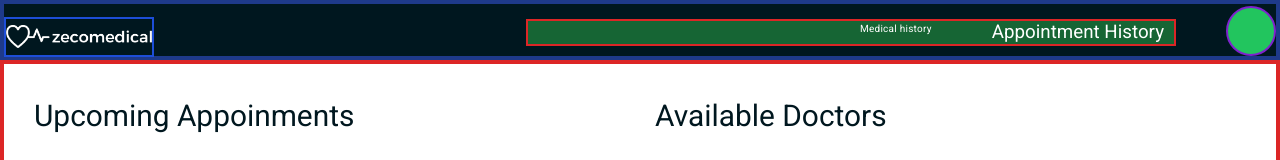
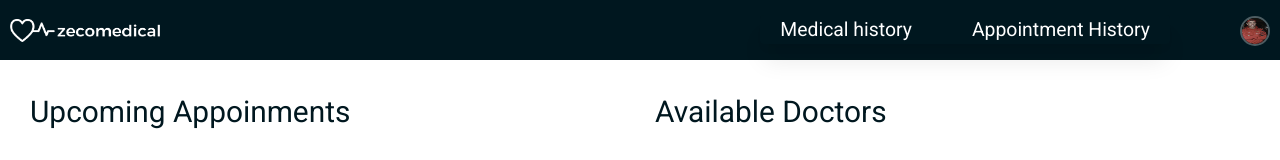
Before and after one commit to nkemahjunior/zecomedical, a Next.js app: page /patient/home in a window 1280 px wide. Shown: the top 160 px of the page. Built offline with nearby package versions, Linux system fonts and the light colour scheme; a web font is replaced by a local one.

Commit message:
nav bar fix

```diff
--- a/src/COMPONENTS/PATIENT COMPONENTS/AvailableDoctorModalDetails.tsx
+++ b/src/COMPONENTS/PATIENT COMPONENTS/AvailableDoctorModalDetails.tsx
@@ -42,9 +42,9 @@ export default function AvailableDoctorModalDetails() {
                 px-4  sm:px-[6rem]  md:px-[10rem] lg:px-[18rem]
             `}>
 
-                <div className=" w-full  h-fit border-0 border-solid border-green-600">
+                <div className=" w-full space-y-[2rem] lg:space-y-[4rem]  h-fit border-0 border-solid border-green-600">
 
-                    <h3 className={`mt-6 mb-6 text-center font-semibold  ${textStylesH3}`}>Book appointment</h3>
+                    <h3 className={` text-center font-semibold  ${textStylesH3}`}>Book appointment</h3>
 
                     <form action=""
                         onSubmit={handleSubmit(onSubmitForm)}
@@ -166,6 +166,8 @@ export default function AvailableDoctorModalDetails() {
 
 
                     </form>
+
+
                 </div>
 
             </div>
--- a/src/COMPONENTS/PATIENT COMPONENTS/PatientHome.tsx
+++ b/src/COMPONENTS/PATIENT COMPONENTS/PatientHome.tsx
@@ -43,7 +43,7 @@ export default function PatientHome() {
 
 
             {/* mt is thesame value as the height of the nav bar, don't change it boy */}
-            <div className={`fixedl mt-[4rem] sm:mt-[6rem] lg:grid lg:grid-cols-2 lg:gap-x-12 2xl:gap-x-32 border-solid border-4 border-red-600
+            <div className={`fixedl mt-[4rem] sm:mt-[6rem] 2xl:mt-[7.9rem] lg:grid lg:grid-cols-2 lg:gap-x-12 2xl:gap-x-32 border-solid border-0 border-red-600
                 px-2 pb-4 sm:px-20 sm:pb-6  md:px-36 md:pb-8 lg:px-12 lg:pb-14 2xl:px-[18rem] 2xl:pb-24
             `}>
 
--- a/src/COMPONENTS/PATIENT COMPONENTS/PatientLogo.tsx
+++ b/src/COMPONENTS/PATIENT COMPONENTS/PatientLogo.tsx
@@ -4,9 +4,9 @@ import Image from "next/image";
 
 export default function PatientLogo() {
     return (
-        <div className={`border-solid border-2 border-blue-700 h-full sm:h-[4rem] w-[9rem] lg:w-[15rem]  relative
-
-        sm:mt-[0.8rem] md:mt-[1rem] 2xl:mt-[0.4rem]  md:w-[12rem]   2xl:w-[25rem]
+        <div className={` relative
+        border-solid border-0 border-blue-700 h-full sm:h-[4rem] w-[9rem] lg:w-[15rem] 2xl:w-[20rem]
+        sm:mt-[0.5rem] lg:mt-[0.3rem] xl:mt-[0.8rem] 2xl:mt-[0.6rem]  md:w-[12rem]
         `}>
 
         <Image className="block"  src={"/logo3.png"} alt="logo" fill={true} quality={100} priority={true}  style={{objectFit:"contain"}}/>
--- a/src/COMPONENTS/PATIENT COMPONENTS/PatientNavBar.tsx
+++ b/src/COMPONENTS/PATIENT COMPONENTS/PatientNavBar.tsx
@@ -1,9 +1,10 @@
 'use client'
 import { useEffect, useRef, useState } from "react";
-import { navHeight_2xl, navHeight_phones, navHeight_sm } from "../GENERAL_STYLES/general";
+import { navHeight_2xl, navHeight_phones, navHeight_sm, textStylesBody } from "../GENERAL_STYLES/general";
 import Logo from "../HOMEPAGE/Logo";
 import PatientLogo from "./PatientLogo";
 import "../HOMEPAGE/Hamburger.css";
+import Image from "next/image";
 
 
 
@@ -72,7 +73,8 @@ export default function PatientNavBar() {
             {/**NAVIGATION BAR */}
                 <nav className={`fixed top-0 w-screen z-[100] h-[4rem]
                 sm:h-[6rem] 2xl:h-fit  max-w-[100%]  transition-colors duration-75
-                border-solid border-4 border-blue-900 bg-[#00171F]
+                border-solid border-0 border-blue-900 bg-[#00171F]
+                px-2  sm:px-4   2xl:py-6
                 `} >
 
 
@@ -81,41 +83,42 @@ export default function PatientNavBar() {
                     <PatientLogo/>
 
 
-
-                    <ul className={`  border-2 border-solid border-red-600 w-[13rem] md:w-[15rem] lg:w-[18rem] xl:w-[65rem] px-4
-                    absolute  right-0 top-6   xl:right-[10rem] xl:flex   xl:justify-end xl:gap-x-[6rem]
-                    font-medium text-base sm:text-lg md:text-xl lg:text-2xl xl:text-3xl 2xl:text-4xl text-white bg-green-800
-
+                    {/* text-base sm:text-lg md:text-xl lg:text-2xl xl:text-3xl 2xl:text-4xl w-[13rem] md:w-[15rem] lg:w-[18rem] xl:w-[65rem]*/}
+                    <ul className={` space-y-[1rem] xl:space-y-0  w-fit px-6 lg:px-8 py-8 xl:py-0 rounded-md shadow-xl
+                    absolute  right-2 sm:right-4 top-[3.5rem] sm:top-[5.2rem] md:top-[5.1rem]  xl:top-6   xl:right-[10rem]
+                     xl:flex   xl:justify-end xl:gap-x-[6rem]
+                     ${textStylesBody} text-white bg-[#00171F]
+                    border-t-2  border-[#003459] border-solid xl:border-none
                     ${show ? '1024Down:translate-x-[-0%] 1024Down:transition 1024Down:duration-[0.7s]':'  1024Down:translate-x-[1000px] 1024Down:transition 1024Down:duration-[0.7s]   '} `} ref={refToggle}>
 
 
-                        <div className=" flex justify-end xl:hidden"><button onClick={hideNav}>X</button></div>
+                        {/* <div className=" flex justify-end xl:hidden"><button onClick={hideNav}>X</button></div> */}
 
-
-                        <li  className={` xl:hover:text-[#ccd1d2] tracking-wide
-                         transition-colo2787rs delay-75
-                        ${show ? '1024Down:translate-x-[-0%] 1024Down:transition 1024Down:duration-[0.7s] 1024Down:delay-[0.5s]':' 1024Down:translate-x-[110%] 1024Down:transition 1024Down:duration-[0.7s] 1024Down:delay-[1s]'}
+                        {/**this two links are available on all screens*/}
+                        <li  className={` xl:hover:text-[#ccd1d2]
+                         transition-colors delay-75
+                        ${show ? '1024Down:translate-x-[-0%] 1024Down:transition 1024Down:duration-[0.6s] 1024Down:delay-[0.5s]':' 1024Down:translate-x-[110%] 1024Down:transition 1024Down:duration-[0.6s] 1024Down:delay-[1s]'}
 
                              `}>Medical history</li>
 
                         <li  className={` xl:hover:text-[#ccd1d2]
                          transition-colors delay-75
-                        ${show ? '1024Down:translate-x-[-0%] 1024Down:transition 1024Down:duration-[0.7s] 1024Down:delay-[0.6s]':' 1024Down:translate-x-[110%] 1024Down:transition 1024Down:duration-[0.7s] 1024Down:delay-[1s]'}
+                        ${show ? '1024Down:translate-x-[-0%] 1024Down:transition 1024Down:duration-[0.6s] 1024Down:delay-[0.6s]':' 1024Down:translate-x-[110%] 1024Down:transition 1024Down:duration-[0.6s] 1024Down:delay-[1s]'}
 
                         `}>Appointment History</li>
 
 
-                            {/**this links are available on lg and below */}
+                        {/**this two links are available only on lg and below */}
                         <li  className={` xl:hidden
                          transition-colors delay-75
-                        ${show ? '1024Down:translate-x-[-0%] 1024Down:transition 1024Down:duration-[0.7s] 1024Down:delay-[0.7s]':' 1024Down:translate-x-[110%] 1024Down:transition 1024Down:duration-[0.7s] 1024Down:delay-[1s]'}
+                        ${show ? '1024Down:translate-x-[-0%] 1024Down:transition 1024Down:duration-[0.6s] 1024Down:delay-[0.7s]':' 1024Down:translate-x-[110%] 1024Down:transition 1024Down:duration-[0.6s] 1024Down:delay-[1s]'}
 
                         `}>Settings</li>
 
 
                         <li  className={` xl:hidden
                          transition-colors delay-75
-                        ${show ? '1024Down:translate-x-[-0%] 1024Down:transition 1024Down:duration-[0.7s] 1024Down:delay-[0.8s]':' 1024Down:translate-x-[110%] 1024Down:transition 1024Down:duration-[0.7s] 1024Down:delay-[1s]'}
+                        ${show ? '1024Down:translate-x-[-0%] 1024Down:transition 1024Down:duration-[0.6s] 1024Down:delay-[0.8s]':' 1024Down:translate-x-[110%] 1024Down:transition 1024Down:duration-[0.6s] 1024Down:delay-[1s]'}
 
                         `}>Logout</li>
 
@@ -125,28 +128,39 @@ export default function PatientNavBar() {
                     </ul>
 
                     {/**this links are available on xl and above */}
-                    <ul className={`hidden  xl:block xl:absolute xl:right-0 border-2 border-solid border-yellow-500 h-[25rem] w-[15rem] bg-yellow-700
-                        ${show2 ? 'xl:translate-x-[-0%] xl:transition xl:duration-[0.7s]':'  xl:translate-x-[1000px] xl:transition xl:duration-[0.7s]   xl:z-10 ' }
+                    <ul className={`hidden xl:block  xl:absolute xl:right-0  top-[5.4rem]   w-fit
+                    text-white ${textStylesBody} bg-[#00171F] rounded-md shadow-xl
+                    px-[4rem] py-[1.5rem] space-y-[1rem]
+                    border-t-[3px]  border-[#003459] border-solid
+                    ${show2 ? 'xl:translate-x-[-0%] xl:transition xl:duration-[0.7s]':'  xl:translate-x-[1000px] xl:transition xl:duration-[0.7s]   xl:z-10 ' }
                     `} ref={refToggle2}
                     >
-                        <li>Settings</li>
-                        <li>Logout</li>
+                        <li className={` ${show2 ? 'translate-x-[-0%] transition duration-[0.6s] delay-[0.5s]':' translate-x-[110%] transition duration-[0.7s] delay-[1s]'}
+                        `}>
+                            Settings
+                        </li>
+
+                        <li className={` ${show2 ? 'translate-x-[-0%] transition duration-[0.6s] delay-[0.6s]':' translate-x-[110%] transition duration-[0.7s] delay-[1s]'}
+                        `}>
+                            Logout
+                        </li>
                     </ul>
 
 
-                    {/**round menu,all screens */}
+                    {/**round menu, xl downwards */}
                     <div className="flex xl:hidden items-center   " onClick={ showNav}>
-                        <div className=" border-solid border-2 border-purple-700 h-[4rem] w-[4rem] rounded-[50%] bg-rose-600">
+                        <div className=" border-solid border-2 border-[#4d5d62] h-[2.5rem] w-[2.5rem] relative rounded-[50%] overflow-hidden ">
 
-
+                            <Image className="block"  src={"/dp.jpeg"} alt="profile picture" fill={true} quality={100} priority={true}  style={{ maxHeight:"100%", maxWidth:"100%"}}/>
                         </div>
                     </div>
 
-                        {/**round menu,xl above */}
-                        <div className="hidden xl:flex  items-center   " onClick={ showNav2}>
-                        <div className=" border-solid border-2 border-purple-700 h-[5rem] w-[5rem] rounded-[50%] bg-green-500">
 
+                    {/**round menu,xl above */}
+                    <div className="hidden xl:flex  items-center   " onClick={ showNav2}>
+                        <div className=" border-solid border-2 border-[#4d5d62] h-[3rem] w-[3rem] overflow-hidden relative rounded-[50%] ">
 
+                            <Image className="block"  src={"/dp.jpeg"} alt="profile picture" fill={true} quality={100} priority={true}  style={{ maxHeight:"100%", maxWidth:"100%"}}/>
                         </div>
                     </div>
 
```
